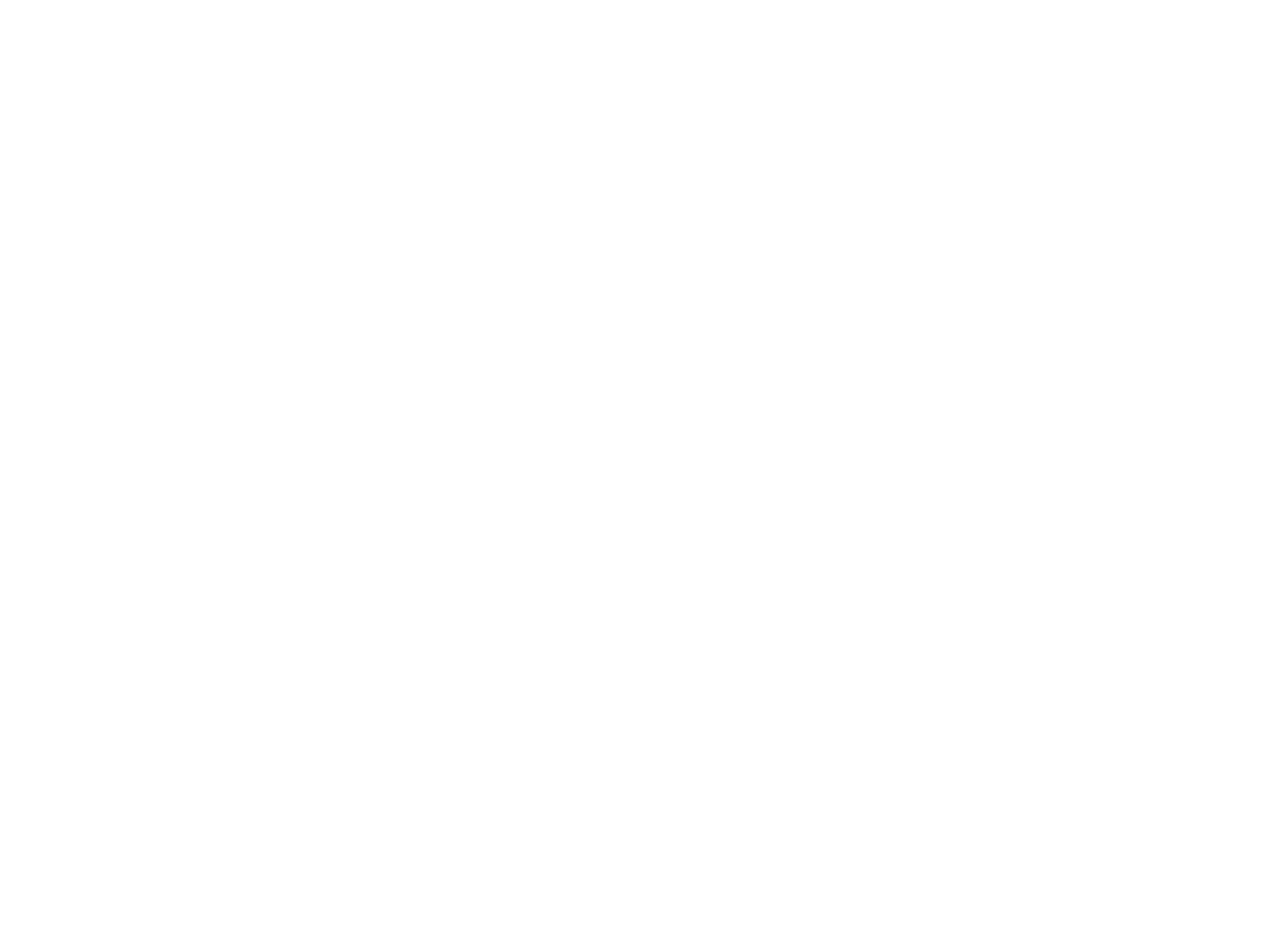
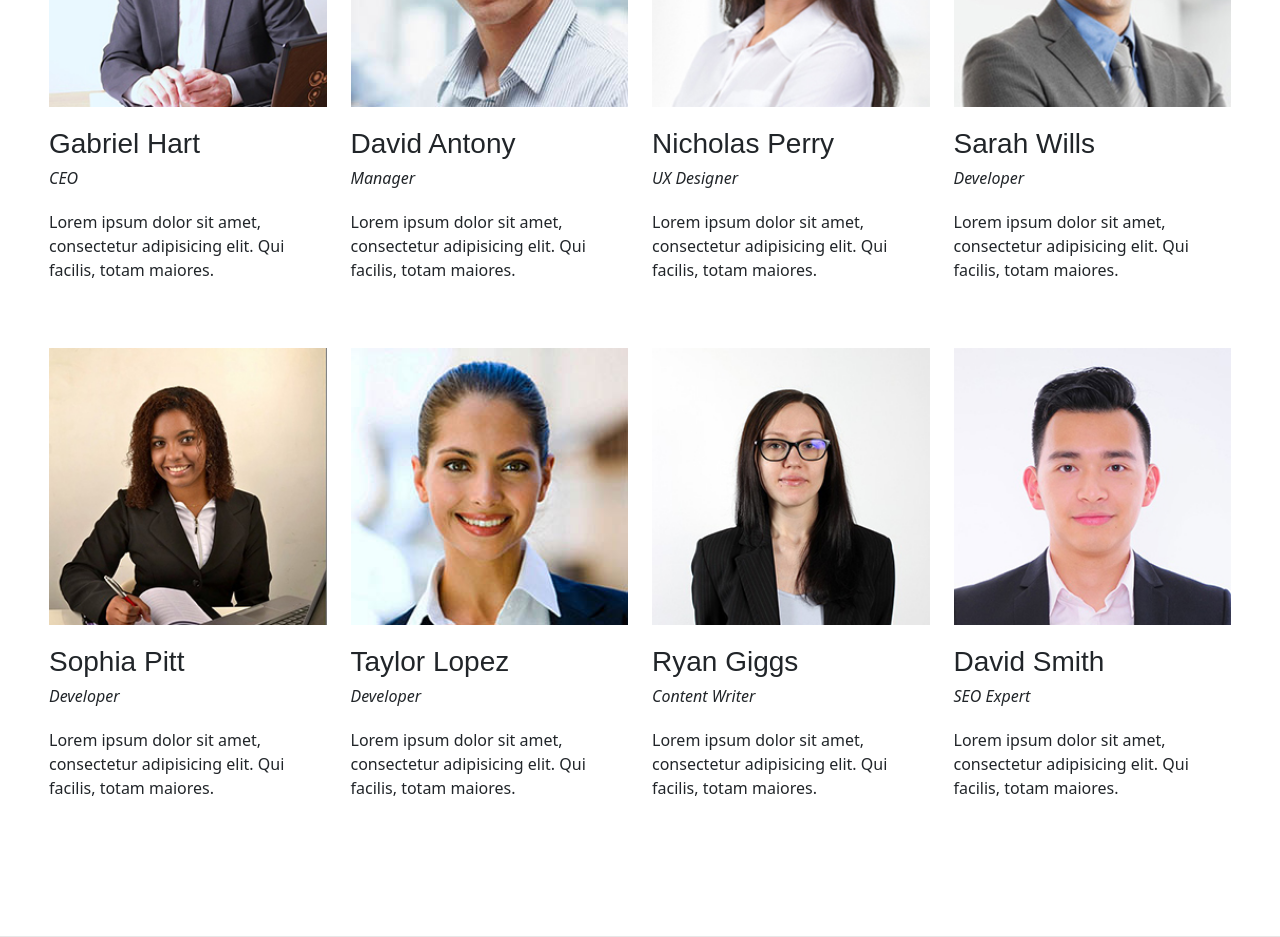
Before and after one commit to remus00/Corporate-App, a React (Create React App) app: page / in a window 1280 px wide. Shown: the part 3340-4277 px from the top of the page. Before the commit the page ends 2992 px from the top, so only its background shows below. Built offline with nearby package versions, Linux system fonts and the light colour scheme.

Commit message:
Teams Component

```diff
--- a/src/App.js
+++ b/src/App.js
@@ -5,6 +5,7 @@
 import AppAbout from "./components/about";
 import AppServices from "./components/services";
 import AppWorks from "./components/works";
+import AppTeams from "./components/teams";
 
 function App() {
     return (
@@ -17,6 +18,7 @@
                 <AppAbout />
                 <AppServices />
                 <AppWorks />
+                <AppTeams />
             </main>
         </div>
     );
--- /dev/null
+++ b/src/components/teams.jsx
@@ -0,0 +1,152 @@
+import React from "react";
+import Container from "react-bootstrap/Container";
+import Row from "react-bootstrap/Row";
+import Col from "react-bootstrap/Col";
+import Image from "react-bootstrap/Image";
+
+const teamsData = [
+    {
+        id: 1,
+        image: require("../assets/images/team1.jpg"),
+        fbLink: "https://www.facebook.com",
+        twitterLink: "https://www.twitter.com",
+        linkedinLink: "https://www.linkedin.com",
+        name: "Gabriel Hart",
+        designation: "CEO",
+        description:
+            "Lorem ipsum dolor sit amet, consectetur adipisicing elit. Qui facilis, totam maiores.",
+    },
+    {
+        id: 2,
+        image: require("../assets/images/team2.jpg"),
+        fbLink: "https://www.facebook.com",
+        twitterLink: "https://www.twitter.com",
+        linkedinLink: "https://www.linkedin.com",
+        name: "David Antony",
+        designation: "Manager",
+        description:
+            "Lorem ipsum dolor sit amet, consectetur adipisicing elit. Qui facilis, totam maiores.",
+    },
+    {
+        id: 3,
+        image: require("../assets/images/team3.jpg"),
+        fbLink: "https://www.facebook.com",
+        twitterLink: "https://www.twitter.com",
+        linkedinLink: "https://www.linkedin.com",
+        name: "Nicholas Perry",
+        designation: "UX Designer",
+        description:
+            "Lorem ipsum dolor sit amet, consectetur adipisicing elit. Qui facilis, totam maiores.",
+    },
+    {
+        id: 4,
+        image: require("../assets/images/team4.jpg"),
+        fbLink: "https://www.facebook.com",
+        twitterLink: "https://www.twitter.com",
+        linkedinLink: "https://www.linkedin.com",
+        name: "Sarah Wills",
+        designation: "Developer",
+        description:
+            "Lorem ipsum dolor sit amet, consectetur adipisicing elit. Qui facilis, totam maiores.",
+    },
+    {
+        id: 5,
+        image: require("../assets/images/team5.jpg"),
+        fbLink: "https://www.facebook.com",
+        twitterLink: "https://www.twitter.com",
+        linkedinLink: "https://www.linkedin.com",
+        name: "Sophia Pitt",
+        designation: "Developer",
+        description:
+            "Lorem ipsum dolor sit amet, consectetur adipisicing elit. Qui facilis, totam maiores.",
+    },
+    {
+        id: 6,
+        image: require("../assets/images/team6.jpg"),
+        fbLink: "https://www.facebook.com",
+        twitterLink: "https://www.twitter.com",
+        linkedinLink: "https://www.linkedin.com",
+        name: "Taylor Lopez",
+        designation: "Developer",
+        description:
+            "Lorem ipsum dolor sit amet, consectetur adipisicing elit. Qui facilis, totam maiores.",
+    },
+    {
+        id: 7,
+        image: require("../assets/images/team7.jpg"),
+        fbLink: "https://www.facebook.com",
+        twitterLink: "https://www.twitter.com",
+        linkedinLink: "https://www.linkedin.com",
+        name: "Ryan Giggs",
+        designation: "Content Writer",
+        description:
+            "Lorem ipsum dolor sit amet, consectetur adipisicing elit. Qui facilis, totam maiores.",
+    },
+    {
+        id: 8,
+        image: require("../assets/images/team8.jpg"),
+        fbLink: "https://www.facebook.com",
+        twitterLink: "https://www.twitter.com",
+        linkedinLink: "https://www.linkedin.com",
+        name: "David Smith",
+        designation: "SEO Expert",
+        description:
+            "Lorem ipsum dolor sit amet, consectetur adipisicing elit. Qui facilis, totam maiores.",
+    },
+];
+
+const AppTeams = () => {
+    return (
+        <section id="teams" className="block teams-block">
+            <Container fluid>
+                <div className="title-holder">
+                    <h2>Our Teams</h2>
+                    <div className="subtitle">some of our experts</div>
+                </div>
+                <Row>
+                    {teamsData.map((teams) => (
+                        <Col sm={3} key={teams.id}>
+                            <div className="image">
+                                <Image
+                                    src={teams.image}
+                                    alt={"Image " + teams.name}
+                                />
+                                <div className="overlay">
+                                    <div className="socials">
+                                        <ul>
+                                            <li>
+                                                <a href={teams.fbLink}>
+                                                    <i className="fab fa-facebook-f"></i>
+                                                </a>
+                                            </li>
+                                            <li>
+                                                <a href={teams.twitterLink}>
+                                                    <i className="fab fa-twitter"></i>
+                                                </a>
+                                            </li>
+                                            <li>
+                                                <a href={teams.linkedinLink}>
+                                                    <i className="fab fa-linkedin-in"></i>
+                                                </a>
+                                            </li>
+                                        </ul>
+                                    </div>
+                                </div>
+                            </div>
+
+                            <div className="content">
+                                <h3>{teams.name}</h3>
+                                <span className="designation">
+                                    {teams.designation}
+                                </span>
+                                <p>{teams.description}</p>
+                            </div>
+                        </Col>
+                    ))}
+                </Row>
+            </Container>
+        </section>
+    );
+};
+
+export default AppTeams;
```
